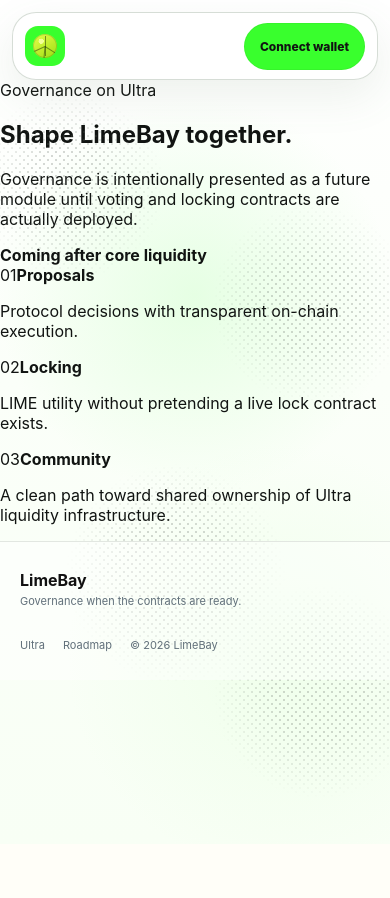
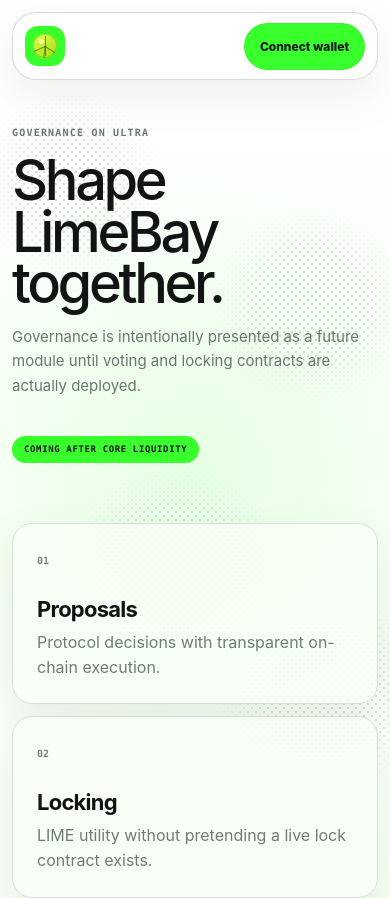
Before and after one commit to mushee-io/LimeHouse, a Next.js app: page /governance in a window 390 px wide. Shown: the top 898 px of the page. Before the commit the page ends 844 px from the top, so only its background shows below. Built offline with nearby package versions, Linux system fonts and the light colour scheme.

Commit message:
Polish LimeBay secondary app pages

```diff
--- a/app/globals.css
+++ b/app/globals.css
@@ -322,3 +322,26 @@
   .lb-app-footer{align-items:flex-start;flex-direction:column}.lb-app-footer>div:last-child{flex-wrap:wrap}
   .lb-marketing-nav{top:12px;width:calc(100% - 24px);margin-top:12px}.lb-launch-button{padding-inline:15px}.lb-home-hero{min-height:560px;padding-top:100px}.lb-home-hero h1{font-size:clamp(60px,18vw,88px)}.lb-home-hero p{font-size:15px}.lb-home-actions{flex-direction:column}.lb-ripple{top:260px}.lb-home-media{min-height:700px}.lb-media-copy h2{font-size:38px}.lb-screen-body{grid-template-columns:1fr}.lb-screen-body>div{min-height:100px}.lb-home-engine{padding:70px 20px}.lb-engine-heading h2{font-size:44px}.lb-engine-swap{grid-template-columns:1fr}.lb-engine-swap>span{text-align:center}.lb-home-final h2{font-size:58px}.lb-home-footer{align-items:flex-start;flex-direction:column;gap:30px}.lb-home-footer>div{flex-wrap:wrap}
 }
+
+
+/* LimeBay secondary product pages */
+.lb-liquidity-stage,.lb-analytics-stage,.lb-future-stage{position:relative;z-index:2;width:min(1180px,calc(100% - 40px));margin:58px auto 80px}
+.lb-section-intro{max-width:760px}.lb-section-intro>span,.lb-future-copy>span{font:800 10px/1 var(--mono);letter-spacing:.12em;text-transform:uppercase;color:#6b786f}.lb-section-intro h1,.lb-future-copy h1{margin:15px 0 0;font-size:clamp(56px,7vw,94px);line-height:.92;letter-spacing:-.06em;font-weight:520}.lb-section-intro p,.lb-future-copy p{max-width:650px;color:#68766f;font-size:15px;line-height:1.65}
+.lb-liquidity-cards{margin-top:36px;display:grid;grid-template-columns:1.45fr repeat(2,.8fr);gap:14px}.lb-liquidity-cards article{min-height:280px;padding:28px;border:1px solid var(--lb-border);border-radius:22px;background:rgba(249,255,247,.8);box-shadow:var(--lb-shadow);display:flex;flex-direction:column}.lb-liquidity-cards article.primary{background:linear-gradient(145deg,rgba(57,255,45,.12),rgba(255,255,255,.9))}.lb-liquidity-cards article>span{color:#60707a}.lb-liquidity-cards article>strong{margin-top:auto;font-size:34px;letter-spacing:-.045em}.lb-liquidity-cards article.primary>strong{font-size:46px}.lb-liquidity-cards article p{color:#68766f;line-height:1.55}.lb-liquidity-cards article>div{display:flex;gap:10px;margin-top:20px}.lb-liquidity-cards article a{padding:13px 18px;border-radius:999px;background:#fff;border:1px solid #d9dfd9;font-size:12px;font-weight:700}.lb-liquidity-cards article a:first-child{background:var(--lb-green);border-color:transparent}
+
+.lb-analytics-tabs{display:flex;gap:8px}.lb-analytics-tabs button{height:46px;padding:0 18px;border:0;border-radius:999px;background:transparent;color:#66747d;cursor:pointer}.lb-analytics-tabs button.active{background:#fff;color:#111;box-shadow:0 3px 12px rgba(52,70,51,.10)}
+.lb-analytics-metrics{margin-top:24px;display:grid;grid-template-columns:repeat(4,1fr);gap:14px}.lb-analytics-metrics article{min-height:170px;padding:24px;border:1px solid var(--lb-border);border-radius:20px;background:rgba(249,255,247,.82);box-shadow:var(--lb-shadow)}.lb-analytics-metrics span{color:#65747d}.lb-analytics-metrics strong{display:block;margin-top:35px;font-size:28px;letter-spacing:-.04em}
+.lb-analytics-table{margin-top:28px;border:1px solid var(--lb-border);border-radius:22px;background:rgba(249,255,247,.82);box-shadow:var(--lb-shadow);overflow:hidden}.lb-analytics-table .head,.lb-analytics-table .row{display:grid;grid-template-columns:1.2fr repeat(3,.8fr);gap:20px;align-items:center;padding:0 22px}.lb-analytics-table .head{min-height:58px;border-bottom:1px solid #dce3dc;color:#697780;font:800 9px/1 var(--mono);text-transform:uppercase}.lb-analytics-table .row{min-height:86px;border-bottom:1px solid #dce3dc}.lb-analytics-table .row:last-child{border-bottom:0}.lb-analytics-table .row>div{display:flex;align-items:center;gap:10px}.lb-analytics-table em{justify-self:start;padding:7px 10px;border-radius:999px;background:#dcffd7;color:#13740d;font-style:normal;font-size:10px;font-weight:800}.lb-data-note{max-width:760px;margin:20px 0 0;color:#718079;font-size:12px;line-height:1.6}
+
+.lb-future-stage{display:grid;grid-template-columns:.95fr 1.05fr;gap:60px;align-items:start}.lb-future-copy>strong{display:inline-flex;margin-top:22px;padding:9px 12px;border-radius:999px;background:var(--lb-green);font:800 9px/1 var(--mono);letter-spacing:.07em;text-transform:uppercase}.lb-future-grid{display:grid;gap:12px}.lb-future-grid article{min-height:160px;padding:24px;border:1px solid var(--lb-border);border-radius:20px;background:rgba(249,255,247,.82);box-shadow:var(--lb-shadow)}.lb-future-grid article>span{font:800 10px/1 var(--mono);color:#75827b}.lb-future-grid article>strong{display:block;margin-top:28px;font-size:22px;letter-spacing:-.035em}.lb-future-grid article>p{margin:8px 0 0;color:#6e7c75;line-height:1.55}
+
+@media(max-width:980px){
+  .lb-liquidity-cards,.lb-analytics-metrics{grid-template-columns:1fr 1fr}
+  .lb-future-stage{grid-template-columns:1fr}
+}
+@media(max-width:640px){
+  .lb-liquidity-stage,.lb-analytics-stage,.lb-future-stage{width:calc(100% - 24px);margin-top:40px}
+  .lb-liquidity-cards,.lb-analytics-metrics{grid-template-columns:1fr}
+  .lb-analytics-table{overflow-x:auto}.lb-analytics-table .head,.lb-analytics-table .row{min-width:720px}
+  .lb-liquidity-cards article.primary>strong{font-size:38px}
+}
```
